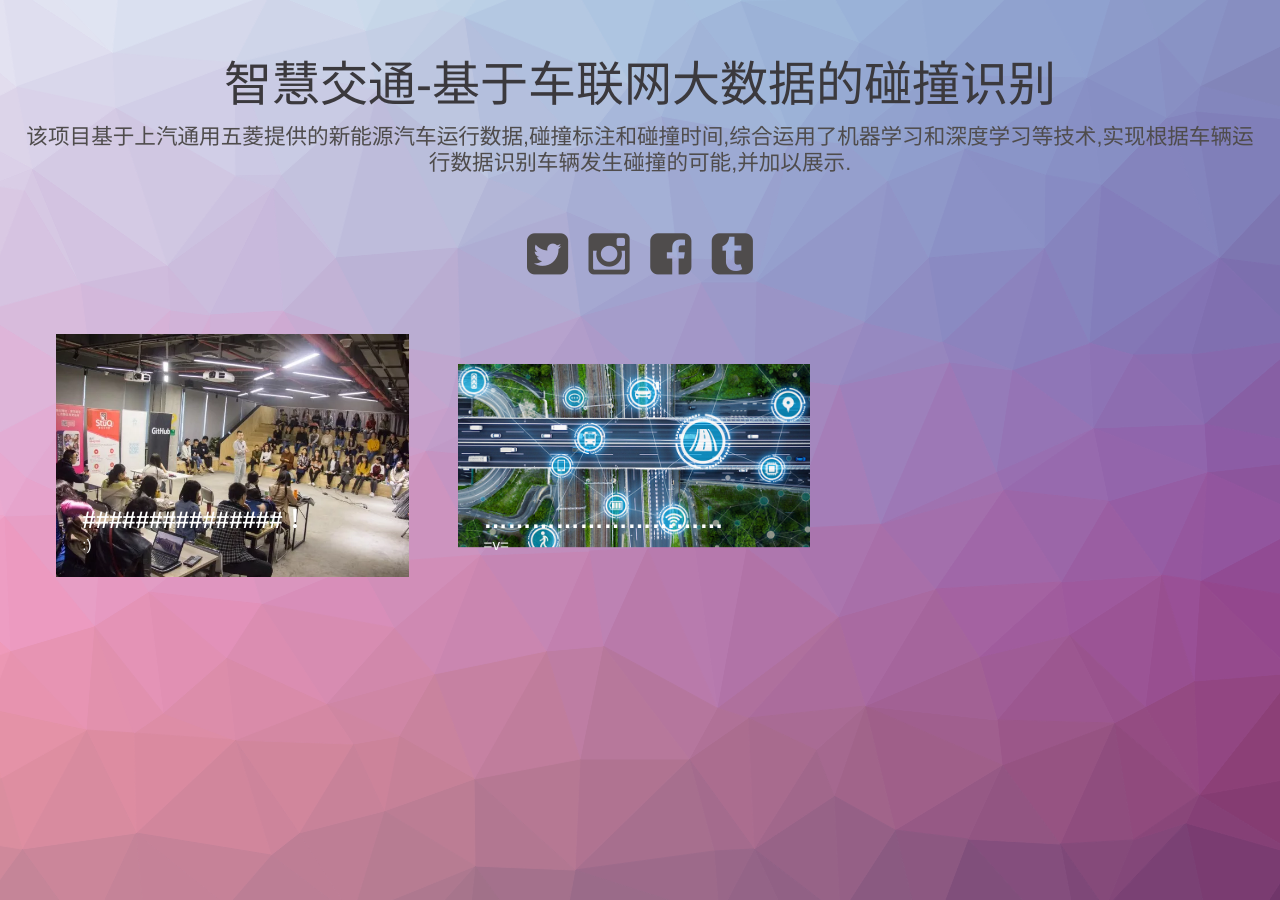
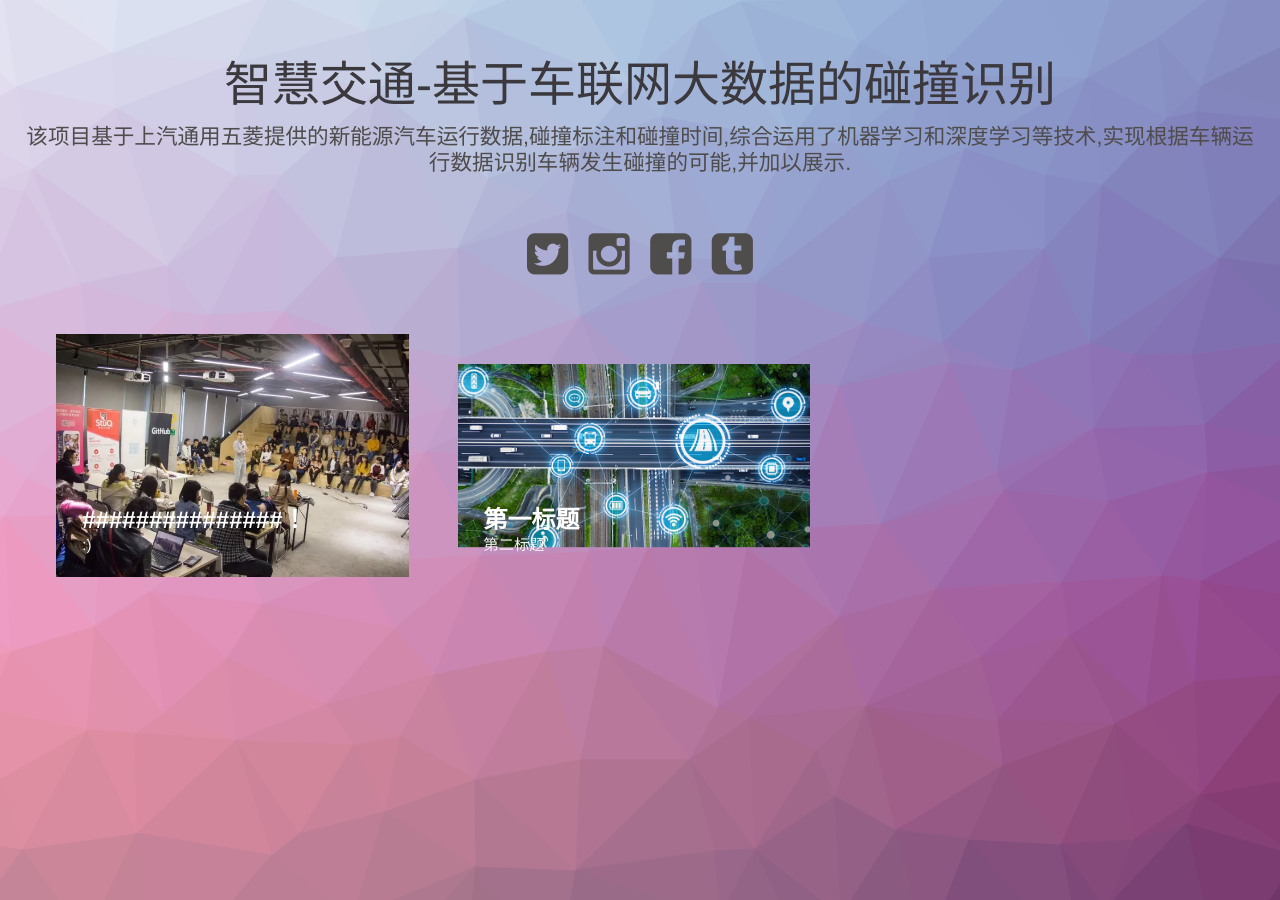
Before and after one commit to Emroy-can/Blog, a Jekyll site: the page built from index.html, in a window 1280 px wide. Built offline with Jekyll 4.4.1, drawn with Linux system fonts in a browser that asks for light colours.

Commit message:
Update 2021-12-13-dog-year-start.md

```diff
--- a/_posts/2021-12-13-dog-year-start.md
+++ b/_posts/2021-12-13-dog-year-start.md
@@ -1,7 +1,7 @@
 ---
-title:  "…………………………"
-subtitle: "=v="
-author: "Emroy"
+title:  "第一标题"
+subtitle: "第二标题"
+author: "*******"
 avatar: "assets/images/authors/logo.jpg"
 image: "assets/images/1.jpg"
 ---
```
